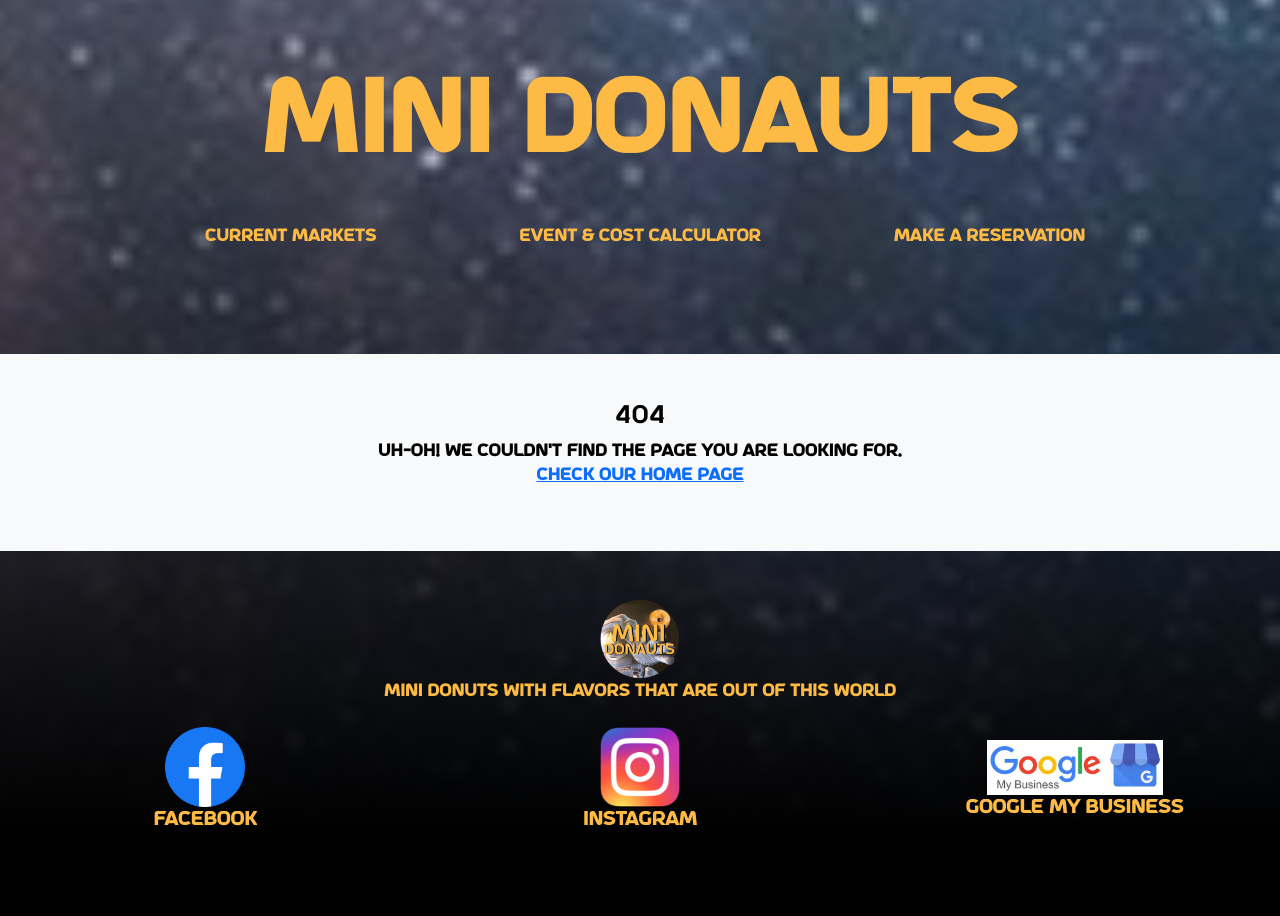
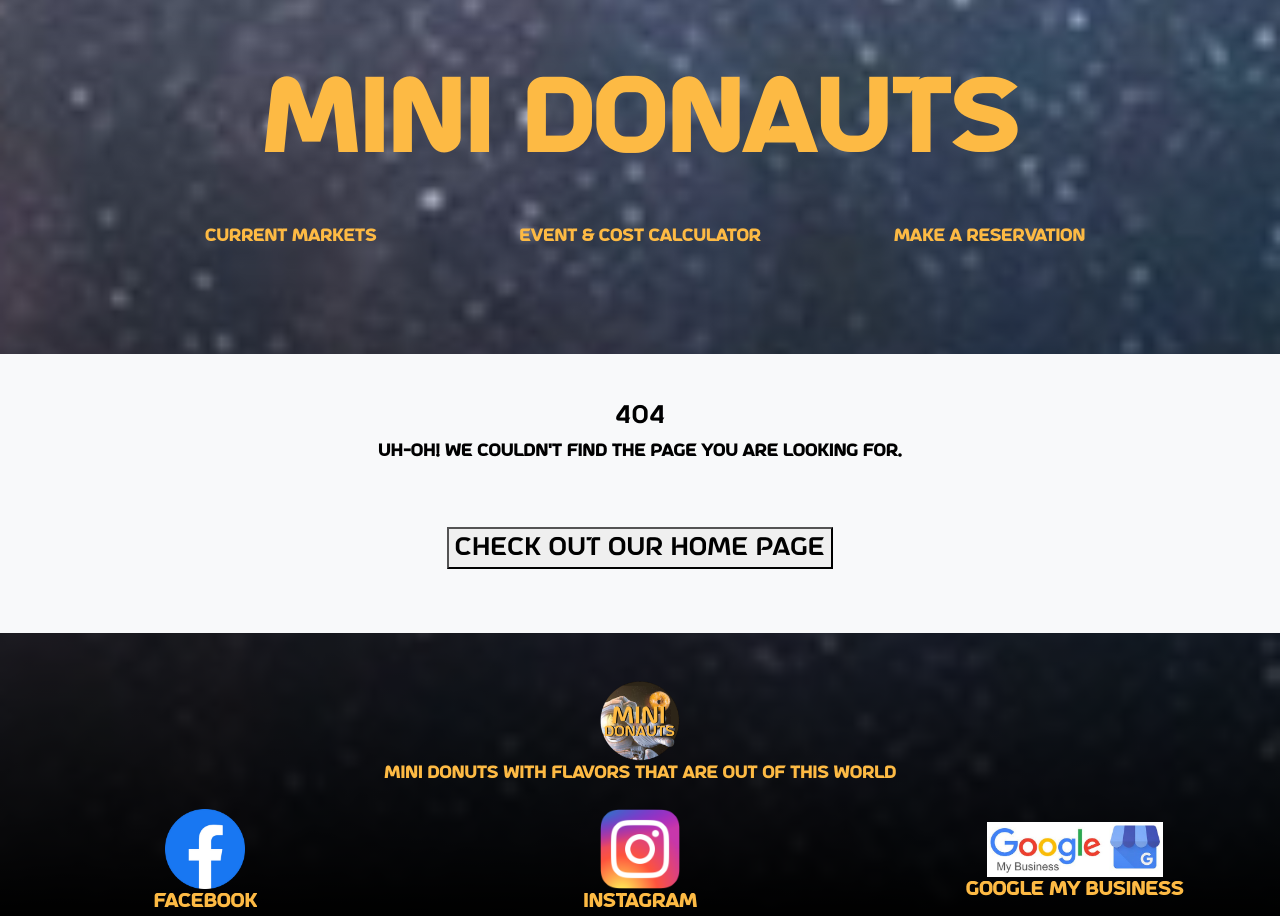
Before and after one commit to minidonauts/minidonauts, a website: page 404.html in a window 1280 px wide. Before the commit the page ends 834 px from the top, so only its background shows below. Drawn offline with nearby package versions, Linux system fonts and the light colour scheme.

Commit message:
404 make button

```diff
--- a/404.html
+++ b/404.html
@@ -55,7 +55,9 @@
                     Uh-oh! We couldn't find the page you are looking for.
                 </div>
                 <p>
-                    <a href="/">Check our home page</a>
+                    <div class="col pt-5">
+                        <button onclick="location.href='index.html'" style="font-size: x-large;">Check out our home page</button>
+                    </div>
                 </p>
             </div>
 
```
